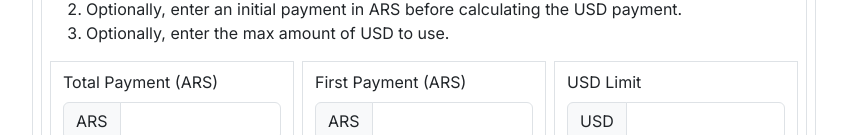
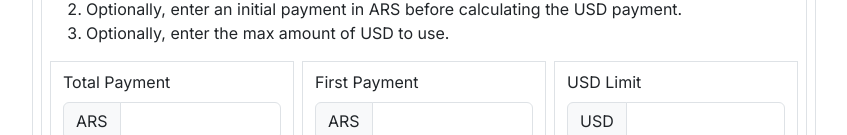
Before and after one commit to Jcole429/dollar-blue, a Next.js app in the folder frontend/: page / in a window 1280 px wide. Shown: the part 665-800 px from the top of the page, without its empty margins (216-1063 px from the left). Built offline with nearby package versions, Linux system fonts and the light colour scheme; no server answers.

Commit message:
Don't need the currency labels anymore

```diff
--- a/frontend/src/components/PaymentSplitter.tsx
+++ b/frontend/src/components/PaymentSplitter.tsx
@@ -201,7 +201,7 @@ const PaymentSplitter: React.FC = () => {
           <div className="col-md border py-2">
             <div className="row pb-2">
               <div className="col">
-                <label className="">Total Payment (ARS)</label>
+                <label className="">Total Payment</label>
               </div>
             </div>
             <div className="row">
@@ -221,7 +221,7 @@ const PaymentSplitter: React.FC = () => {
           <div className="col-md border py-2">
             <div className="row pb-2">
               <div className="col">
-                <label className="">First Payment (ARS)</label>
+                <label className="">First Payment</label>
               </div>
             </div>
             <div className="row">
```
